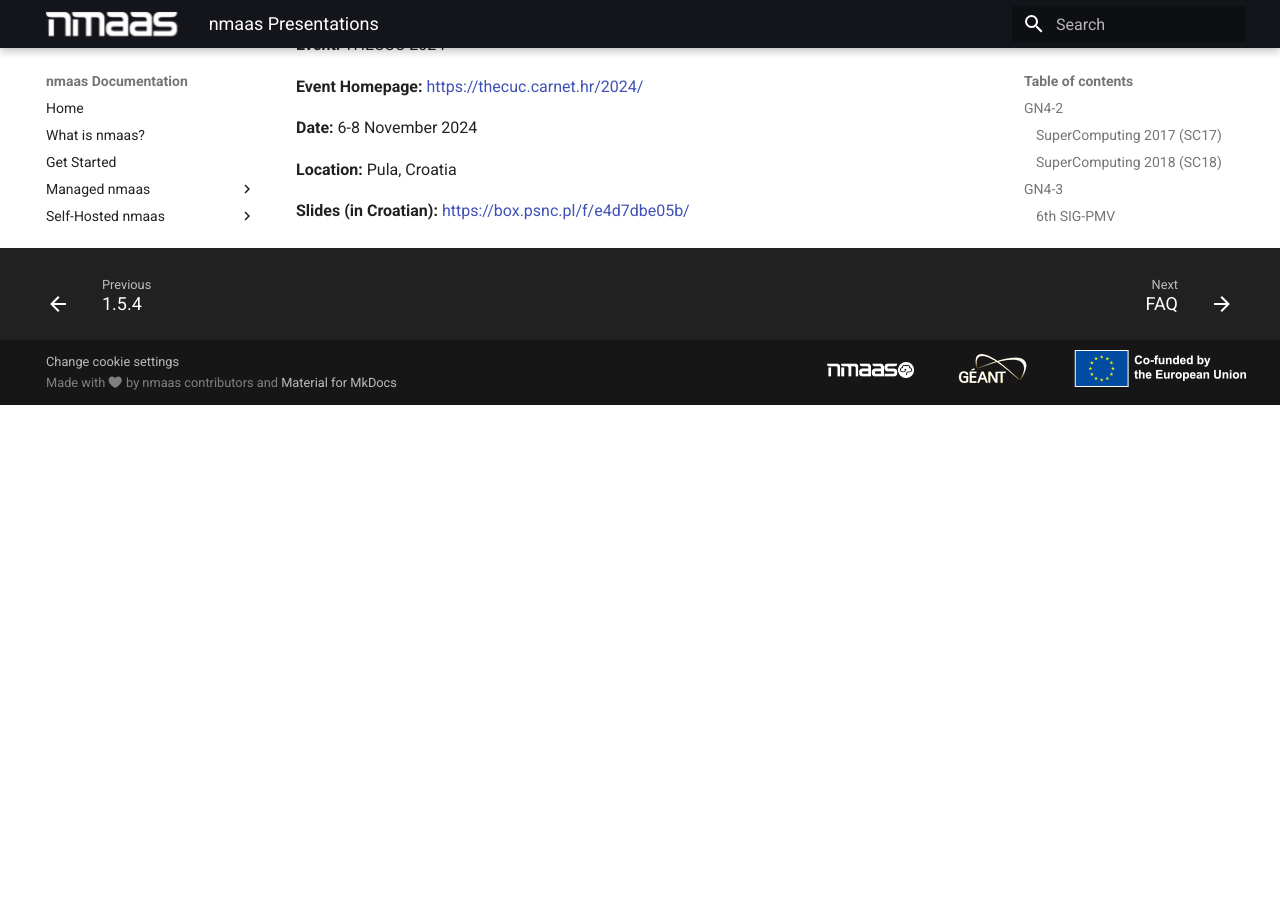
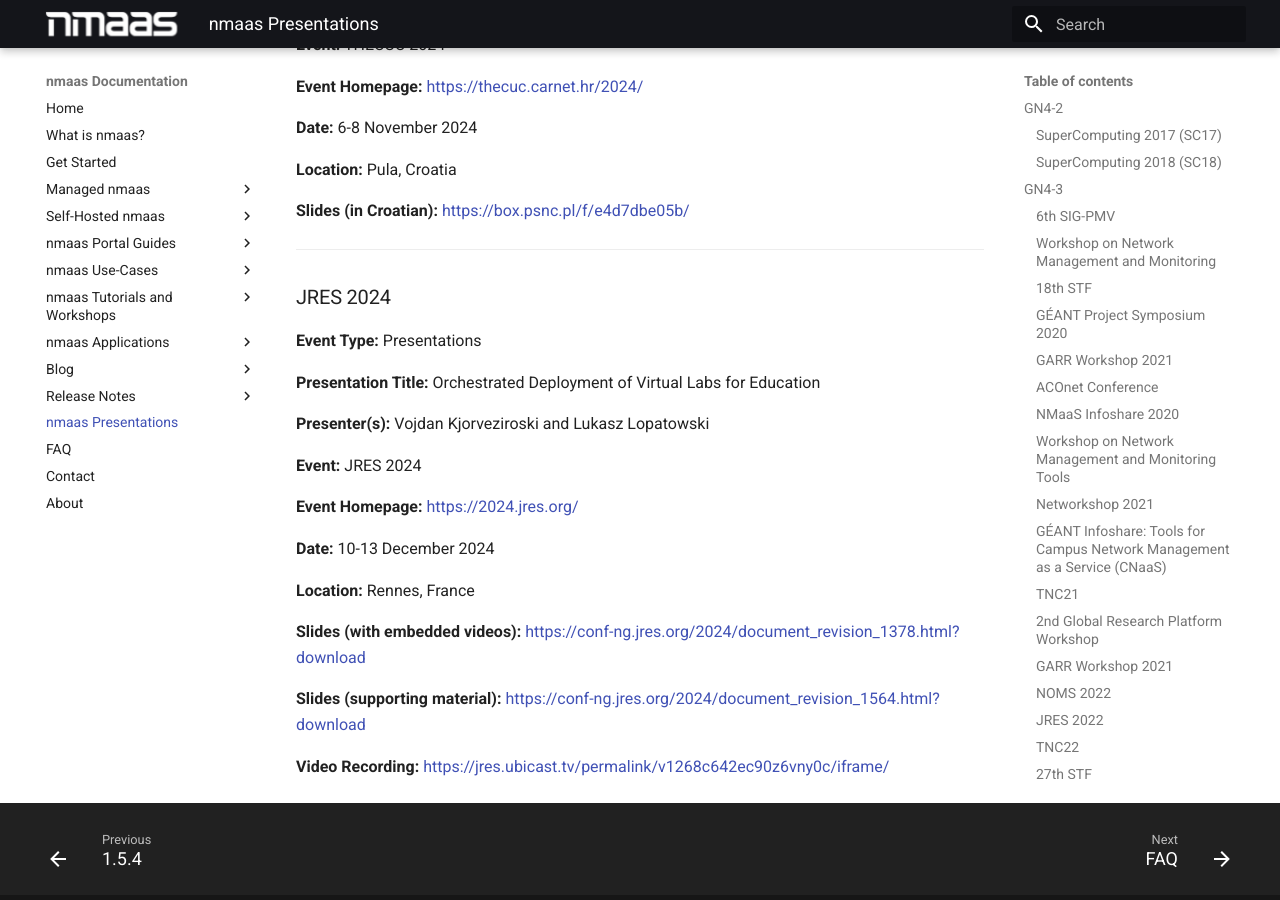
Before and after one commit to nmaas-platform/nmaas-docs, an MkDocs documentation site: the page built from docs/nmaas-presentations.md, in a window 1280 px wide and 900 px high, scrolled down 10199 px. Built offline with MkDocs 1.6.1 and Material for MkDocs 9.7.7, drawn with Linux system fonts in a browser that asks for light colours; before the commit the page ends 10604 px from its top, so only the background shows below that.

Commit message:
Add info about JRES 2024

```diff
--- a/docs/nmaas-presentations.md
+++ b/docs/nmaas-presentations.md
@@ -480,3 +480,27 @@
 **Location:** Pula, Croatia
 
 **Slides (in Croatian):** [https://box.psnc.pl/f/e4d7dbe05b/](https://box.psnc.pl/f/e4d7dbe05b/?raw=1)
+
+---
+
+### JRES 2024
+
+**Event Type:** Presentations
+
+**Presentation Title:** Orchestrated Deployment of Virtual Labs for Education
+
+**Presenter(s):** Vojdan Kjorveziroski and Lukasz Lopatowski
+
+**Event:** JRES 2024
+
+**Event Homepage:** [https://2024.jres.org/](https://2024.jres.org/)
+
+**Date:** 10-13 December 2024
+
+**Location:** Rennes, France
+
+**Slides (with embedded videos):** [https://conf-ng.jres.org/2024/document_revision_1378.html?download](https://conf-ng.jres.org/2024/document_revision_1378.html?download)
+
+**Slides (supporting material):** [https://conf-ng.jres.org/2024/document_revision_1564.html?download](https://conf-ng.jres.org/2024/document_revision_1564.html?download)
+
+**Video Recording:** [https://jres.ubicast.tv/permalink/v1268c642ec90z6vny0c/iframe/](https://jres.ubicast.tv/permalink/v1268c642ec90z6vny0c/iframe/)
```
